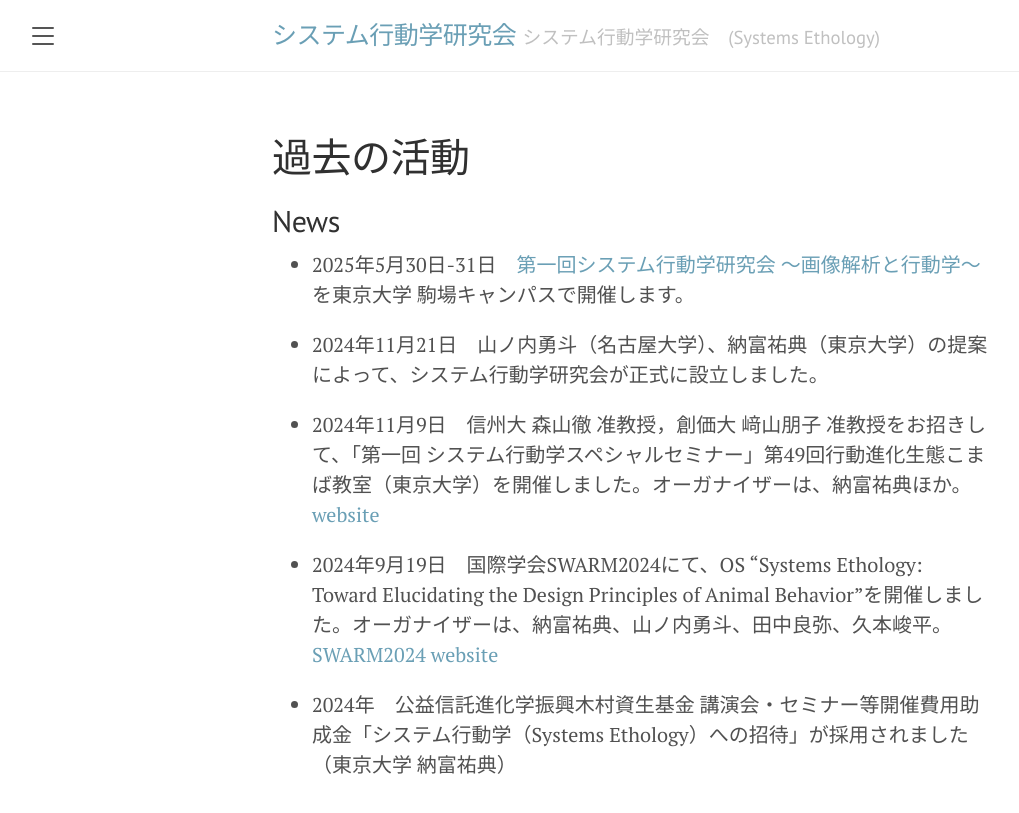
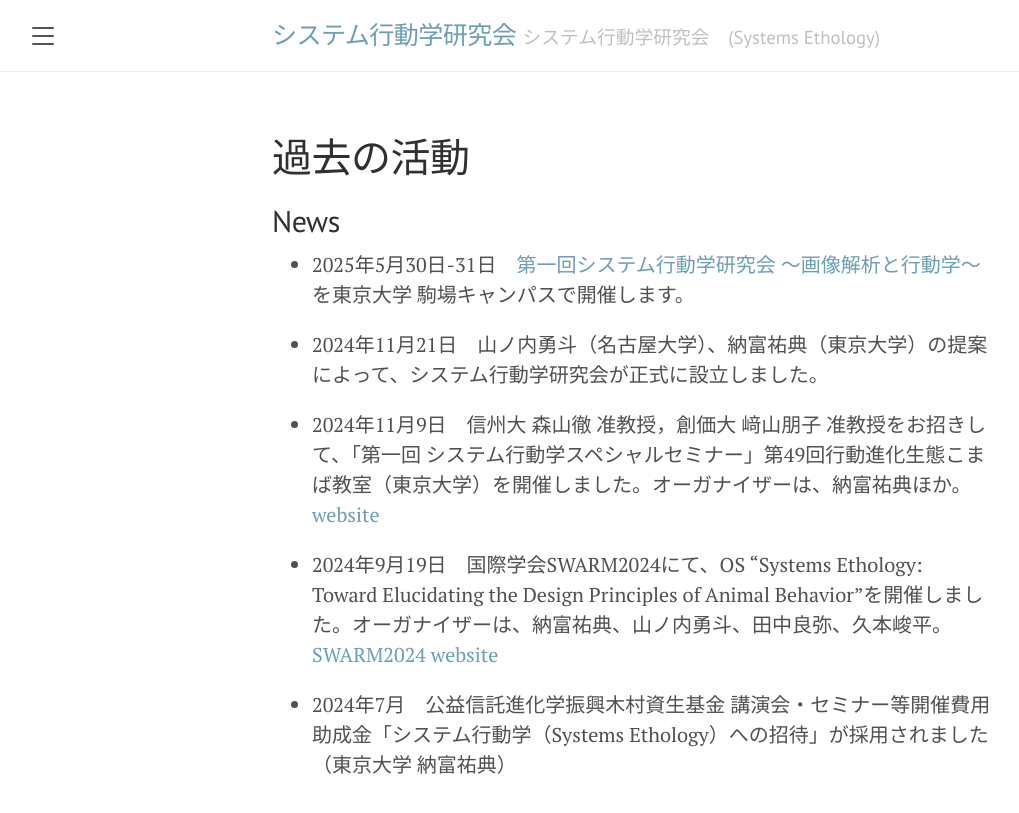
Before and after one commit to SystemsEthology/website, a Jekyll site: the page built from history.md, in a window 1280 px wide. Shown: the top 813 px of the page, without its empty margins (8-1027 px from the left). Built offline with Jekyll 4.4.1, drawn with Linux system fonts in a browser that asks for light colours.

Commit message:
Update history.md

```diff
--- a/history.md
+++ b/history.md
@@ -17,4 +17,4 @@ order: 3
 - 2024年9月19日　国際学会SWARM2024にて、OS “Systems Ethology: Toward Elucidating the Design Principles of Animal Behavior”を開催しました。オーガナイザーは、納富祐典、山ノ内勇斗、田中良弥、久本峻平。
 <a href="https://www.swarm-systems.org/swarm2024/organized-sessions#h.emxq8numwflp" target="_blank" rel="noopener noreferrer">SWARM2024 website</a>
 
-- 2024年　公益信託進化学振興木村資生基金 講演会・セミナー等開催費用助成金「システム行動学（Systems Ethology）への招待」が採用されました（東京大学 納富祐典）
+- 2024年7月　公益信託進化学振興木村資生基金 講演会・セミナー等開催費用助成金「システム行動学（Systems Ethology）への招待」が採用されました（東京大学 納富祐典）
```
